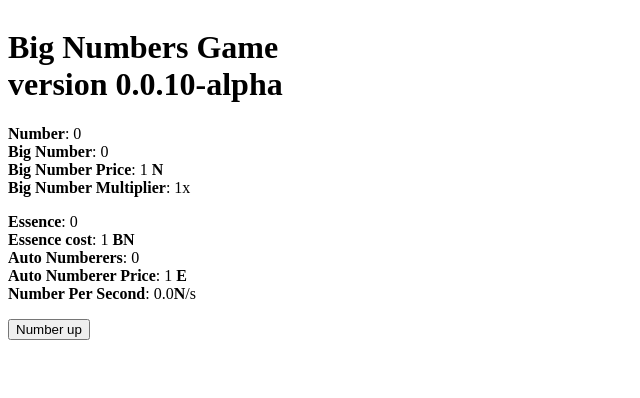
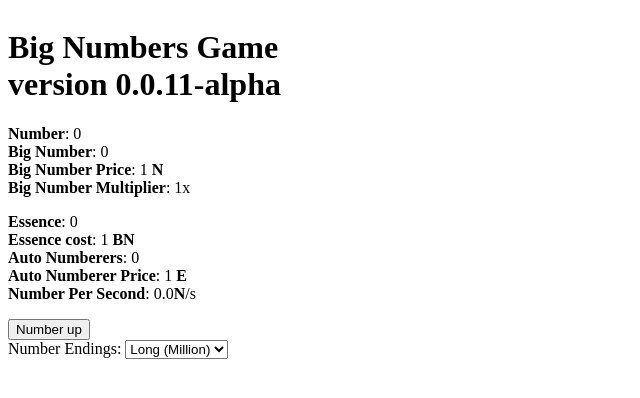
Before and after one commit to Joseph-Heinz-Student/Big-Numbers-Game, a plain HTML site: page index.html in a window 1280 px wide. Shown: the whole page, without its empty margins (0-640 px from the left). Drawn offline with nearby package versions, Linux system fonts and the light colour scheme.

Commit message:
added number endings setting
v0.0.11-alpha

```diff
--- a/index.html
+++ b/index.html
@@ -31,6 +31,11 @@
             <button onclick="buyAutoNumber(10)" id="autoNumber10Button">x10</button>
             <button onclick="buyAutoNumber(10)" id="autoNumber100Button">x100</button>
         </div>
+        <label for="number-endings">Number Endings:</label>
+        <select id="number-endings">
+            <option value="long">Long (Million)</option>
+            <option value="short">Short (M)</option>
+        </select>
     </main>
     <script src="https://cdn.jsdelivr.net/npm/hotkeys-js@3.13.7/dist/hotkeys.min.js"></script>
     <script src="//cdn.rawgit.com/erosson/swarm-numberformat/v0.1.0/dist/swarm-numberformat.min.js"></script>
--- a/src/cacheDOM.js
+++ b/src/cacheDOM.js
@@ -21,3 +21,5 @@ const autoNumberDIVDOM = document.querySelector("#autoNumberDiv");
 const autoNumberButtonDOM = document.querySelector("#autoNumberButton");
 const autoNumberButton10DOM = document.querySelector("#autoNumber10Button");
 const autoNumberButton100DOM = document.querySelector("#autoNumber100Button");
+//settings DOM elements
+const numberEndingsDOM = document.querySelector("#number-endings");
--- a/src/main.js
+++ b/src/main.js
@@ -4,7 +4,7 @@
     consts are CAPITALIZED
 */
 const LS = localStorage;
-const VERSION = "0.0.10-alpha";
+const VERSION = "0.0.11-alpha";
 
 class GAME {
     constructor(){
@@ -50,6 +50,7 @@ function tryload(){
     }
     gameLoop = accurateTimer(() => {
         Game.number += getNumberPerSecond(Game) / Game.TPS;
+        Game.number_endings = numberEndingsDOM.value;
         //Game.number = Math.round(Game.number);
         save(Game);
         render(Game);
```
